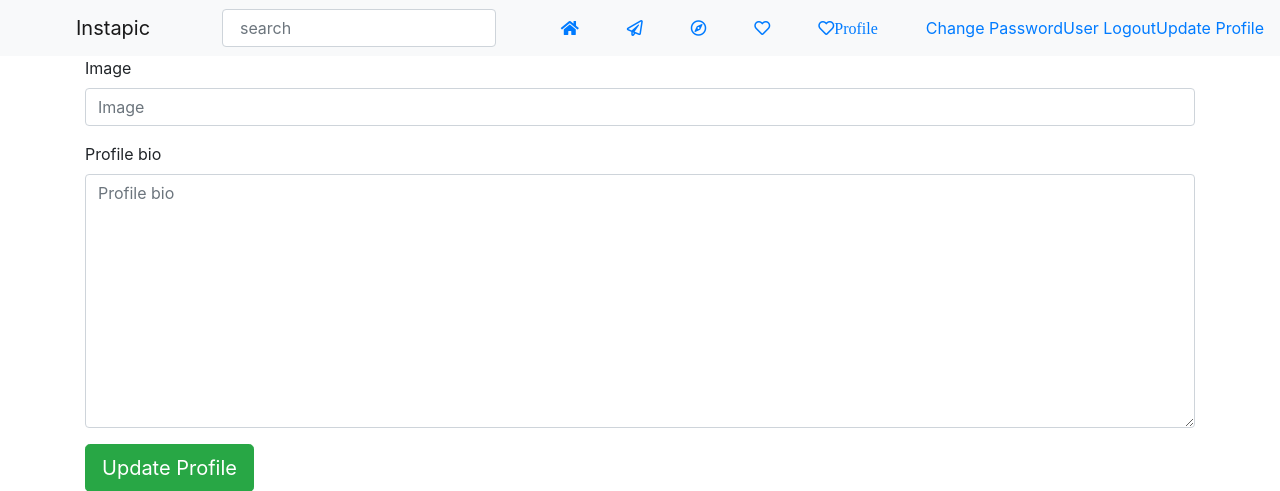
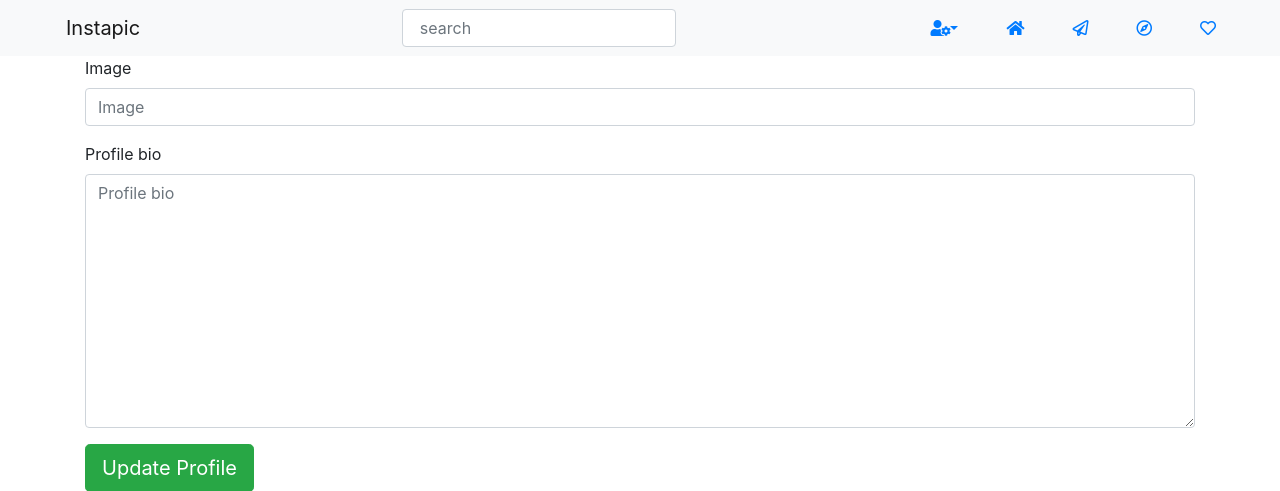
Before and after one commit to martyminion/Instapic, a Django app: page /update/profile/ in a window 1280 px wide. Shown: the top 491 px of the page. Run offline with Django 3.2, Linux system fonts and the light colour scheme; the visitor is signed in with stand-in values (Sample User, id 1); some libraries are stand-ins or nearby versions.

Commit message:
Changes the display of the navbar and adds a dropdown item

```diff
--- a/photos/templates/navbar.html
+++ b/photos/templates/navbar.html
@@ -1,20 +1,30 @@
+{%load static%}
+
+<link rel="stylesheet" href="{% static 'css/navbar.css'%}">
+
 <nav class="navbar navbar-light bg-light">
-  <a class="navbar-brand" style="margin-left: 60px;" href="{% url 'home'%}">Instapic</a>
+  <a class="navbar-brand" href="{% url 'home'%}">Instapic</a>
   <form class="form-inline mx-auto" action="{% url 'profilesearch' %}" role="search">
     <input class="form-control mr-sm-2 " type="search" placeholder=" search " aria-label="Search" name="searchname">
   </form>
+  {% if user.is_authenticated%}
+  <div class="dropdown show ">
+    <a class="dropdown-toggle mr-5  fas fa-user-cog" href="#" role="button" id="dropdownMenuLink" data-toggle="dropdown" aria-haspopup="true" aria-expanded="false"></a>
+    <div class="dropdown-menu" aria-labelledby="dropdownMenuLink">
+      <a class="dropdown-item" href="/profile/">Profile</a>
+      <a class="dropdown-item" href="/accounts/password_change"> Change Password</a>
+      <a class="dropdown-item" href="/accounts/logout/">User Logout</a>
+      <a class="dropdown-item" href="/update/profile/">Update Profile</a>
+    </div>
+  </div>
   <a href="" class="mr-5 fas fa-home"></a>
   <a href="" class="mr-5 	far fa-paper-plane"></a>
   <a href="" class="mr-5 far fa-compass"></a>
   <a href="" class="mr-5 far fa-heart"></a>
-  {% if user.is_authenticated%}
-  <!-- <a href="/profile/" class="mr-5 "><img src="{{user.profile.profile_photo.url}}" alt="" class="navprofilepic"></a> -->
-  <a href="/profile/" class="mr-5 far fa-heart">Profile</a>
-  <a href="/accounts/password_change"> Change Password</a>
-  <a href="/accounts/logout/">User Logout</a>
-  <a href="/update/profile/">Update Profile</a>
   {%else%}
-  <a href="/accounts/register">Register</a>
-  <a href="/accounts/login">Login</a>
+  <a href="/accounts/register" class="mr-4">Register</a>
+  <a href="/accounts/login" class="mr-4 fas fa-sign-in-alt"> Sign in</a>
   {%endif%}
+
+
 </nav>
--- /dev/null
+++ b/static/css/navbar.css
@@ -0,0 +1,3 @@
+.navbar-brand{
+  margin-left: 50px;
+}
--- a/static/css/profile.css
+++ b/static/css/profile.css
@@ -1,3 +1,7 @@
 .profpicimg{
   border-radius: 50%;
 }
+
+.userimages{
+  margin-top: 10px;
+}
```
Also changed, not shown: photos/templates/profile/profile.html (+7 -2 lines).
